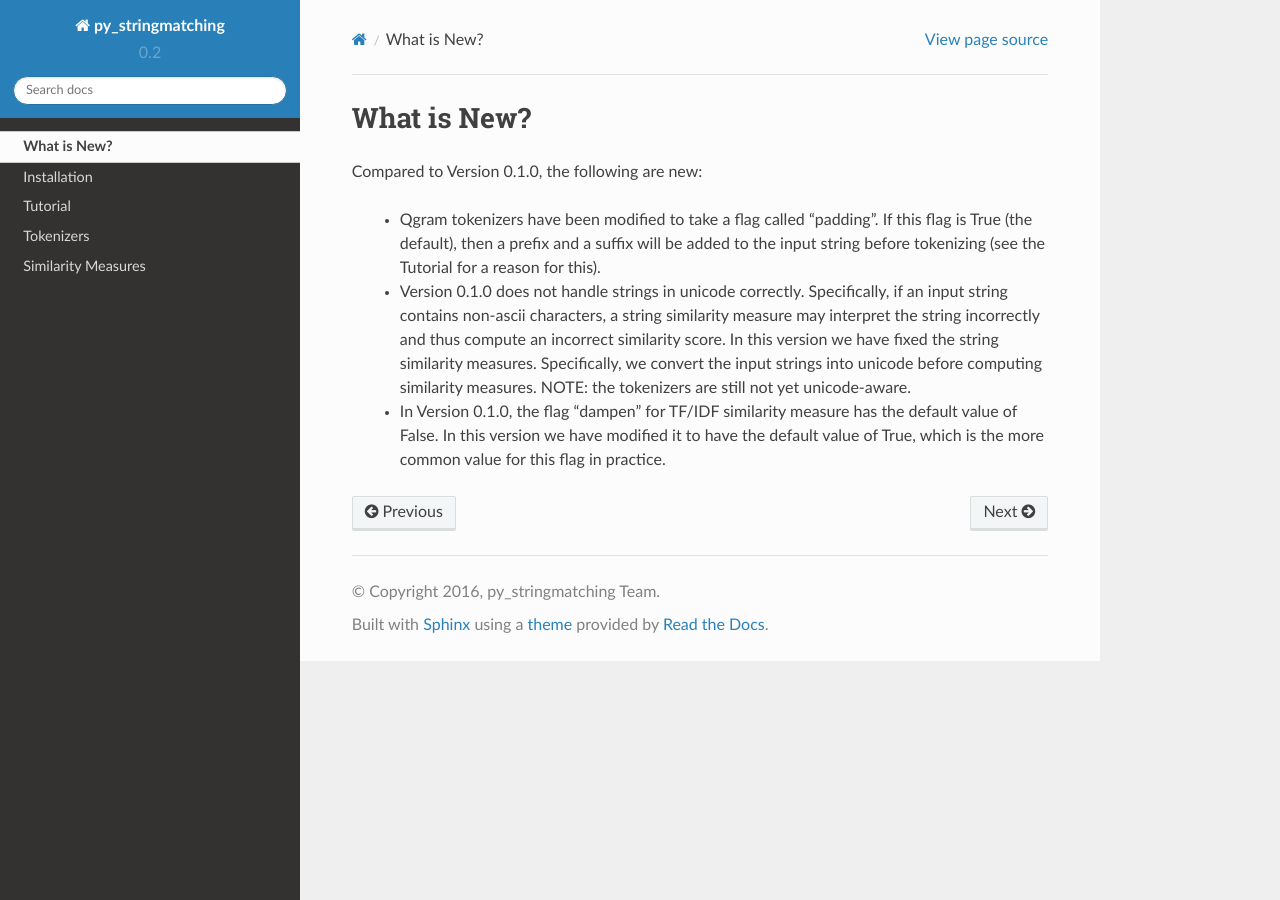
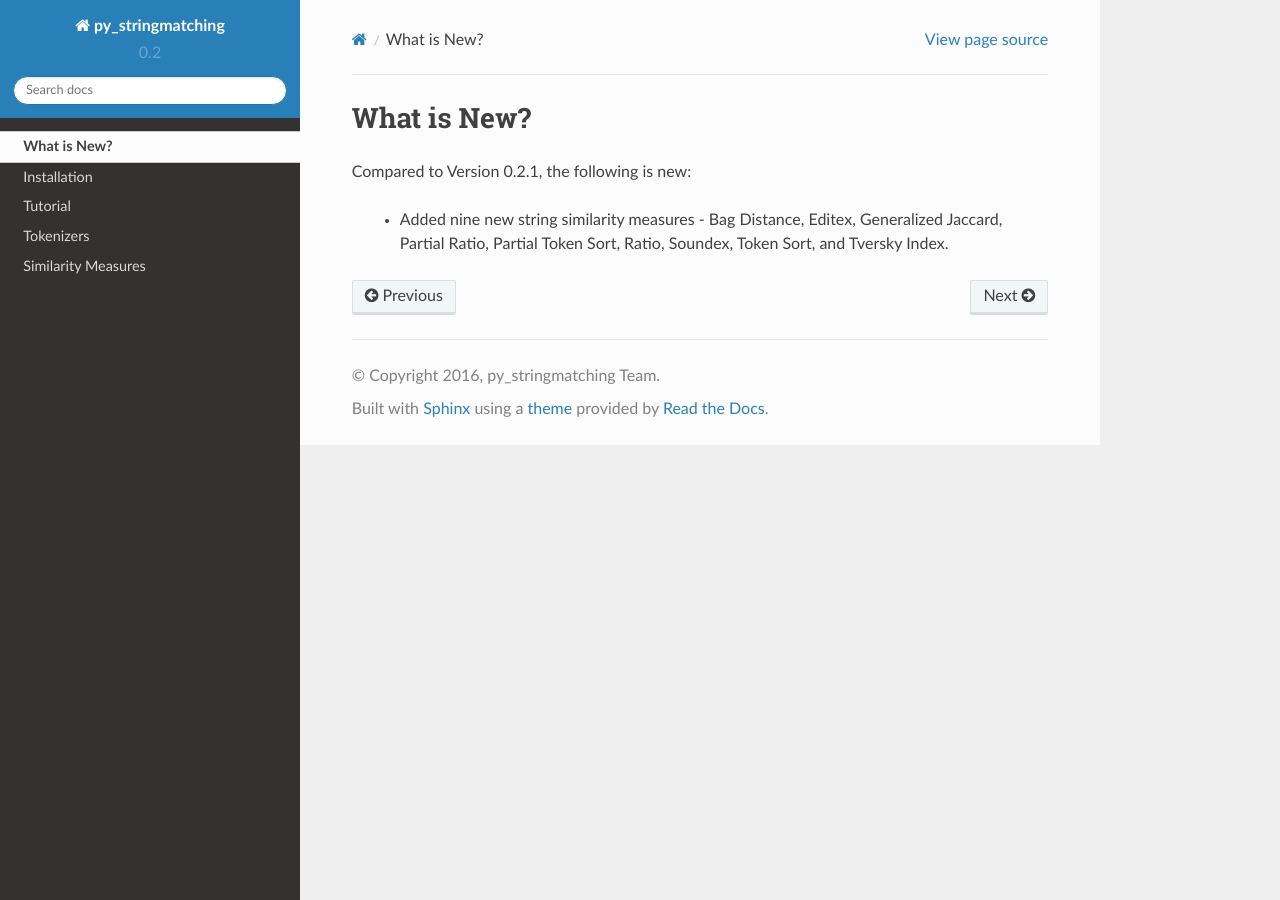
Before and after one commit to wynksaiddestroy/py_stringmatching, a Sphinx documentation site: the page built from docs/WhatIsNew.rst, in a window 1280 px wide. Built offline with Sphinx 7.4.7 and the Read the Docs theme 2.0.0, drawn with Linux system fonts in a browser that asks for light colours.

Commit message:
Update WhatIsNew.rst

```diff
--- a/docs/WhatIsNew.rst
+++ b/docs/WhatIsNew.rst
@@ -1,10 +1,6 @@
 What is New?
 ============
 
-Compared to Version 0.1.0, the following are new:
+Compared to Version 0.2.1, the following is new:
 
-  * Qgram tokenizers have been modified to take a flag called "padding". If this flag is True (the default), then a prefix and a suffix will be added to the input string before tokenizing (see the Tutorial for a reason for this).
-
-  * Version 0.1.0 does not handle strings in unicode correctly. Specifically, if an input string contains non-ascii characters, a string similarity measure may interpret the string incorrectly and thus compute an incorrect similarity score. In this version we have fixed the string similarity measures. Specifically, we convert the input strings into unicode before computing similarity measures. NOTE: the tokenizers are still not yet unicode-aware.
-
-  * In Version 0.1.0, the flag "dampen" for TF/IDF similarity measure has the default value of False. In this version we have modified it to have the default value of True, which is the more common value for this flag in practice.
+  * Added nine new string similarity measures - Bag Distance, Editex, Generalized Jaccard, Partial Ratio, Partial Token Sort, Ratio, Soundex, Token Sort, and Tversky Index.
```
